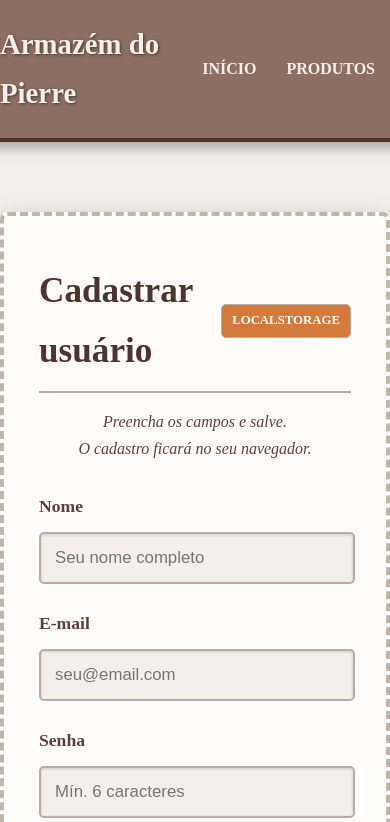
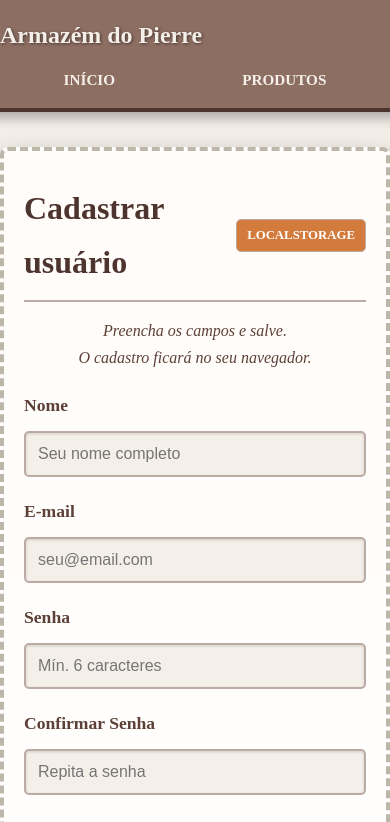
Before and after one commit to CarlaLDC/web-projeto, a website: page cadastro.html in a window 390 px wide. Shown: the top 822 px of the page. Drawn offline with Linux system fonts and the light colour scheme.

Commit message:
responsividade

```diff
--- a/css/cadastro.css
+++ b/css/cadastro.css
@@ -30,3 +30,62 @@ h1 {
     margin-left: 15px;
     font-weight: bold;
 }
+
+/* ------------------------------------------------------------------------------------------------------------------------------------- */
+
+@media (max-width: 768px) {
+
+    main {
+        padding: 15px;
+    }
+
+    .cabecalho {
+        flex-direction: column;
+        align-items: flex-start;
+        padding: 15px 20px;
+        margin-bottom: 20px;
+    }
+
+    .cabecalho h3 {
+        margin-bottom: 10px;
+        font-size: 1.5em;
+    }
+
+    .cabecalho nav {
+        width: 100%;
+    }
+
+    .cabecalho nav ul {
+        justify-content: space-around;
+        width: 100%;
+        flex-wrap: wrap;
+    }
+
+    .cabecalho nav a {
+        font-size: 0.95em;
+        padding: 6px 10px;
+    }
+
+    .card {
+        padding: 30px 20px;
+    }
+
+    .card h1 {
+        font-size: 2em;
+    }
+
+    .card .desc {
+        margin-bottom: 20px;
+    }
+
+    .card input {
+        padding: 12px;
+        font-size: 1em;
+        margin-bottom: 20px;
+    }
+
+    .card button {
+        padding: 12px 20px;
+        font-size: 1.05em;
+    }
+}
--- a/css/login.css
+++ b/css/login.css
@@ -212,3 +212,62 @@ main {
     color: #D37A3D;
     text-decoration: underline;
 }
+
+/* ----------------------------------------------------------------------------------------------- */
+
+@media (max-width: 768px) {
+
+    main {
+        padding: 15px;
+    }
+
+    .cabecalho {
+        flex-direction: column;
+        align-items: flex-start;
+        padding: 15px 20px;
+        margin-bottom: 20px;
+    }
+
+    .cabecalho h3 {
+        margin-bottom: 10px;
+        font-size: 1.5em;
+    }
+
+    .cabecalho nav {
+        width: 100%;
+    }
+
+    .cabecalho nav ul {
+        justify-content: space-around;
+        width: 100%;
+        flex-wrap: wrap;
+    }
+
+    .cabecalho nav a {
+        font-size: 0.95em;
+        padding: 6px 10px;
+    }
+
+    .card {
+        padding: 30px 20px;
+    }
+
+    .card h1 {
+        font-size: 2em;
+    }
+
+    .card .desc {
+        margin-bottom: 20px;
+    }
+
+    .card input {
+        padding: 12px;
+        font-size: 1em;
+        margin-bottom: 20px;
+    }
+
+    .card button {
+        padding: 12px 20px;
+        font-size: 1.05em;
+    }
+}
--- a/css/style.css
+++ b/css/style.css
@@ -441,3 +441,152 @@ h1, h2, h3 {
 }
 
 /* ----------------------------------------------------------------------------------------------------- */
+
+@media (max-width: 900px) {
+    .produtos {
+        margin: 0 15px 50px 15px;
+        gap: 20px;
+    }
+
+    .cabecalho {
+        flex-direction: column;
+        align-items: flex-start;
+        padding: 20px 20px;
+    }
+
+    .cabecalho .pesquisa {
+        display: none;
+    }
+
+    .cabecalho nav {
+        width: 100%;
+        margin-top: 15px;
+    }
+
+    .cabecalho nav ul {
+        justify-content: space-around;
+        width: 100%;
+    }
+
+    .cabecalho nav li {
+        margin-left: 0;
+    }
+
+    .cabecalho nav a {
+        font-size: 1em;
+        padding: 8px 10px;
+    }
+
+    .carrinho-main {
+        padding: 20px 15px;
+    }
+
+    .carrinho-painel {
+        flex-direction: column;
+        gap: 20px;
+    }
+
+    .carrinho-resumo {
+        width: auto;
+    }
+}
+
+/* ----------------------------------------------------------------------------------------------------- */
+
+@media (max-width: 600px) {
+
+    body {
+        line-height: 1.5;
+    }
+
+    .cabecalho h3 {
+        font-size: 1.5em;
+    }
+
+    .cabecalho nav ul {
+        flex-wrap: wrap;
+        justify-content: center;
+    }
+
+    .cabecalho nav li {
+        margin: 5px 10px;
+    }
+
+    .cabecalho nav a {
+        font-size: 0.9em;
+        padding: 6px 8px;
+    }
+
+    .produtos {
+        grid-template-columns: 1fr;
+        margin: 0 10px 40px 10px;
+        gap: 15px;
+    }
+
+    .card {
+        padding: 20px;
+    }
+
+    .card p {
+        display: none;
+    }
+
+    .card h3 {
+        font-size: 1.5em;
+    }
+
+    .card span {
+        font-size: 1.2em;
+    }
+
+    .card button, .btn-comprar {
+        padding: 10px 15px !important;
+        font-size: 0.95em !important;
+    }
+
+    #adicionarProduto {
+        padding: 20px;
+        margin-top: 20px;
+        margin-bottom: 40px;
+    }
+
+    #adicionarProduto h3 {
+        font-size: 1.5em;
+        margin-bottom: 20px;
+    }
+
+    #adicionarProduto input[type="text"],
+    #adicionarProduto input[type="number"],
+    #adicionarProduto input[type="url"],
+    #adicionarProduto textarea {
+        padding: 10px;
+        margin-bottom: 15px;
+        font-size: 1em;
+    }
+
+    #adicionarProduto button {
+        width: 100%;
+        margin-right: 0;
+        margin-bottom: 10px;
+        font-size: 1em;
+    }
+
+    .carrinho-item-detalhe {
+        grid-template-columns: 1.5fr 1fr 1fr;
+        gap: 10px;
+        padding: 15px 0;
+    }
+
+    .item-quantidade {
+        display: none;
+    }
+
+    .item-preco {
+        text-align: left;
+    }
+
+    .remover-item-carrinho {
+        padding: 8px 12px !important;
+        font-size: 0.9em !important;
+    }
+}
```
